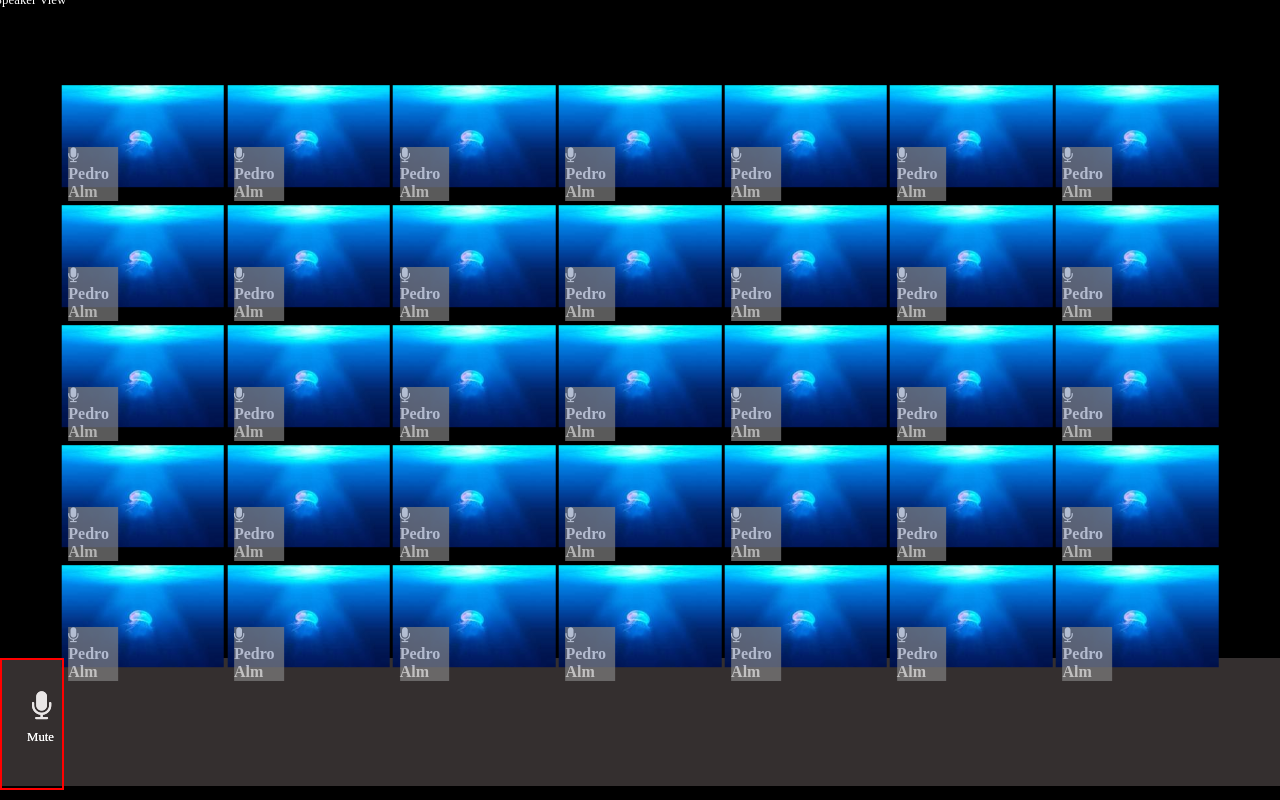
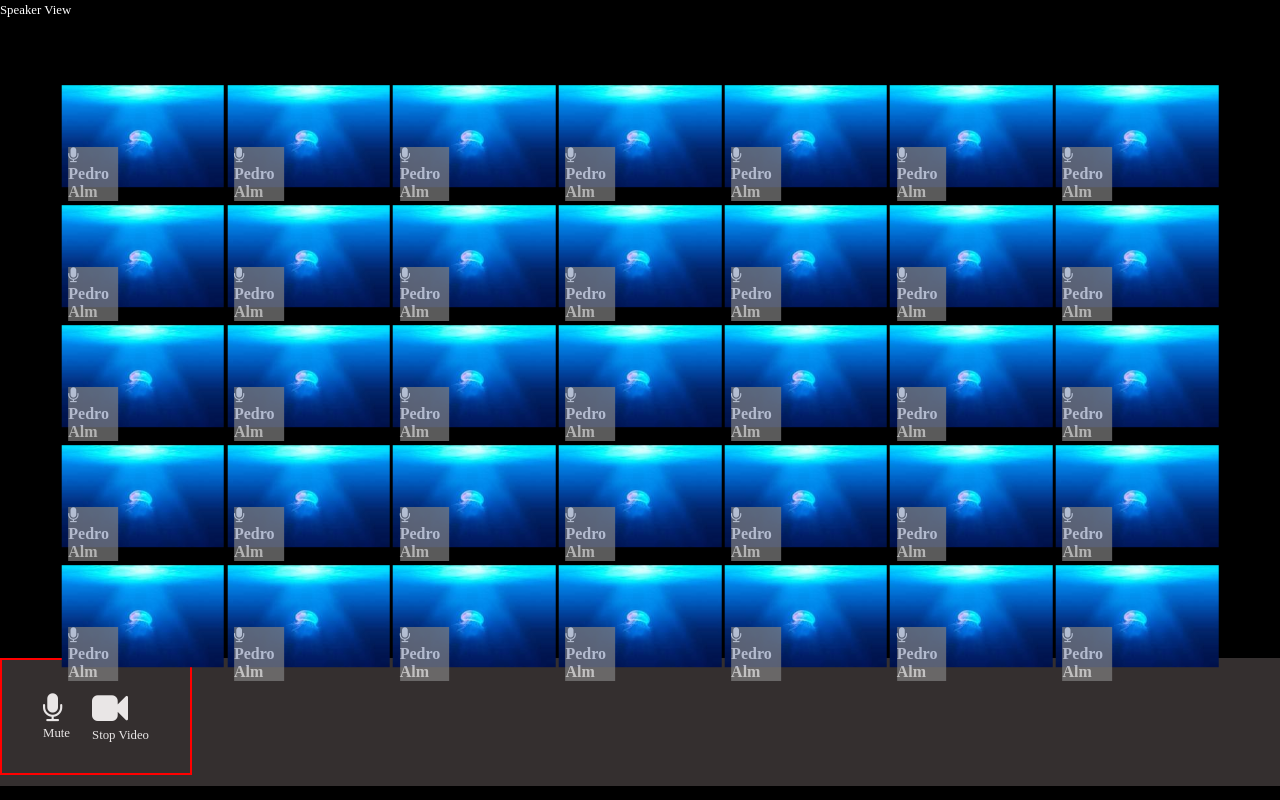
Before and after one commit to EnricoCirilli/html-css-zoom, a plain HTML site: page index.html in a window 1280 px wide. Drawn offline with Linux system fonts and the light colour scheme.

Commit message:
add: stop video icon

```diff
--- a/css/style.css
+++ b/css/style.css
@@ -63,15 +63,16 @@ img{
     min-height: 8rem;
 }
 .microphone{
-    width: 5%;;
+   width: 15%;
     color: rgb(233, 230, 230);
     font-size: 30px ;
     padding: 30px;
     border: 2px solid red;
-    position: absolute;
+    display: flex;
+    justify-content: space-around;
+    align-items: center;
 }
 span{
-    position: relative;
     font-size: 0.8rem;
     color: white;
     padding: px;
@@ -79,20 +80,6 @@ span{
     bottom: 10px;
    right: 5px;
 }
-.videocam{
-    width: 5%;;
-    color: rgb(233, 230, 230);
-    font-size: 30px ;
-    padding: 30px;
-    border: 2px solid red;
-    position: absolute;
+p{
+    font-size: 0.8rem;
 }
-span{
-    position: relative;
-    font-size: 0.8rem;
-    color: white;
-    padding: px;
-    z-index: 1;
-    bottom: 10px;
-   right: 5px;
-}
--- a/index.html
+++ b/index.html
@@ -6,7 +6,6 @@
     <meta name="viewport" content="width=device-width, initial-scale=1.0">
     <title>html-css-zoom</title>
     <link rel="stylesheet" href="css/style.css">
-    <link rel="stylesheet" href="https://cdnjs.cloudflare.com/ajax/libs/font-awesome/4.7.0/css/font-awesome.min.css">
     <link rel="stylesheet" href="https://cdnjs.cloudflare.com/ajax/libs/font-awesome/4.7.0/css/font-awesome.min.css">
 
 <body>
@@ -356,20 +355,14 @@
             <div class="microphone">
                 <div>
                     <i class="fa">&#xf130;</i>
+                    <p>Mute </p>
                 </div>
                 <div>
-                    <span>Mute </span>
+                    <i class="fa fa-video-camera" style="font-size:36px"></i>
+                    <p>Stop Video</p>
                 </div>
             </div>
 
-            <div class="videocam">
-                <div>
-                    <i class="fa">&#xf130;</i>
-                </div>
-                <div>
-                    <span>Mute </span>
-                </div>
-            </div>
 
         </div>
     </footer>
```
